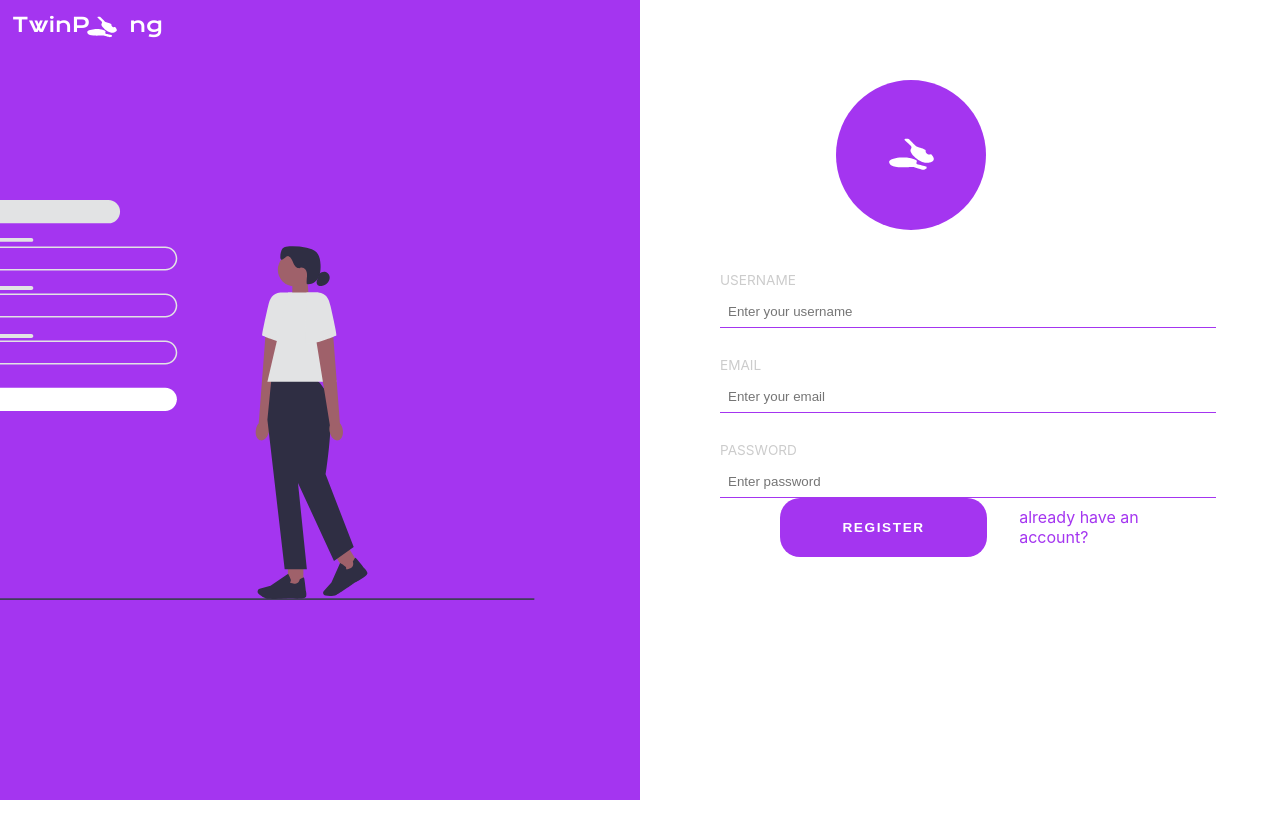
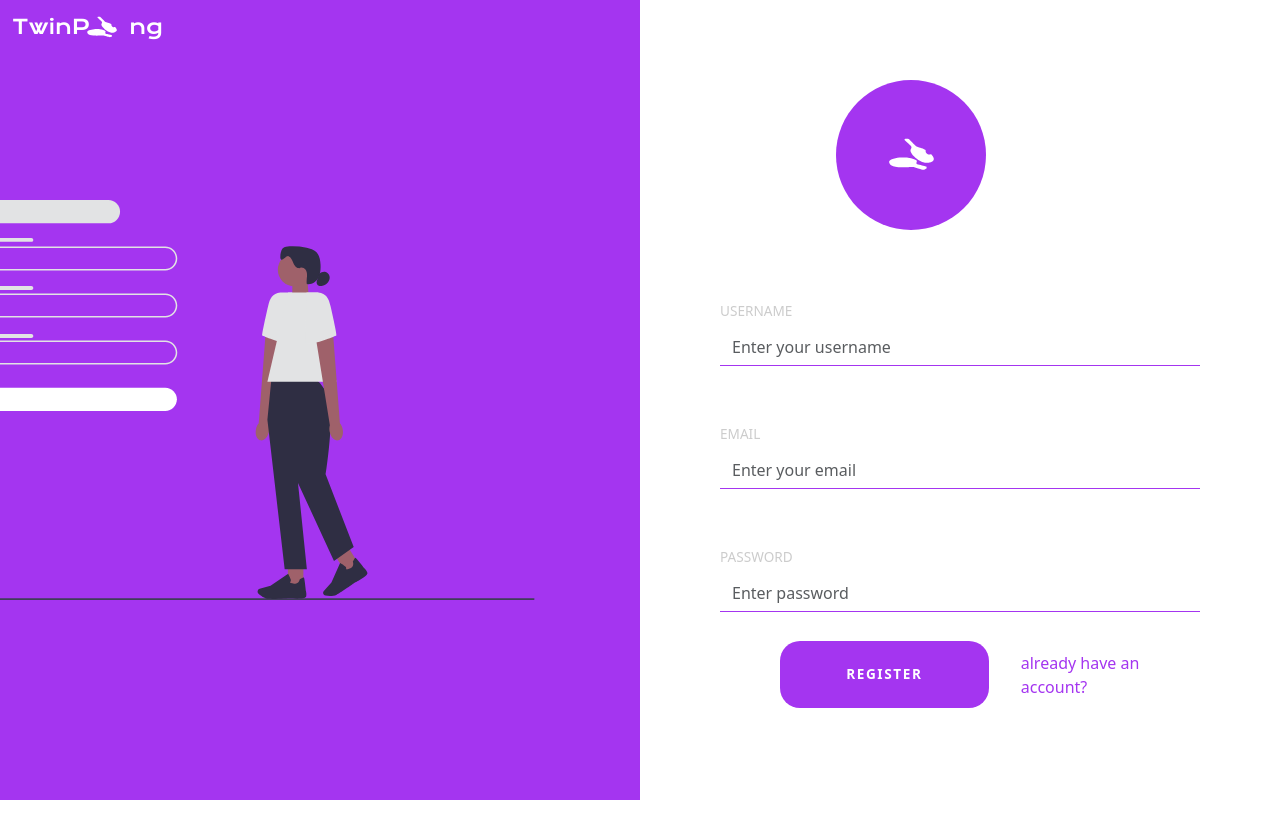
Before and after one commit to het-tale/ft_transcendence, a React (Create React App) app in the folder front/: page /register in a window 1280 px wide. Shown: the top 838 px of the page. After the commit the page ends 800 px from the top, so only its background shows below. Built offline with nearby package versions, Linux system fonts and the light colour scheme.

Commit message:
create a new user

```diff
--- a/front/package.json
+++ b/front/package.json
@@ -22,6 +22,7 @@
     "react-scripts": "5.0.1",
     "styled-components": "^5.3.11",
     "typescript": "^4.9.5",
+    "validator": "^13.11.0",
     "web-vitals": "^2.1.4"
   },
   "scripts": {
--- a/front/public/index.html
+++ b/front/public/index.html
@@ -25,6 +25,12 @@
       Learn how to configure a non-root public URL by running `npm run build`.
     -->
     <link rel="preconnect" href="https://fonts.gstatic.com" crossorigin>
+    <!-- <link
+  rel="stylesheet"
+  href="https://cdn.jsdelivr.net/npm/bootstrap@5.3.0/dist/css/bootstrap.min.css"
+  integrity="sha384-9ndCyUaIbzAi2FUVXJi0CjmCapSmO7SnpJef0486qhLnuZ2cdeRhO02iuK6FUUVM"
+  crossorigin="anonymous"
+/> -->
 <link href="https://fonts.googleapis.com/css2?family=Krona+One&display=swap" rel="stylesheet">
 <script src="https://kit.fontawesome.com/e0a95541bf.js" crossorigin="anonymous"></script>
 <title>Ft_transcendence</title>
--- a/front/src/App.tsx
+++ b/front/src/App.tsx
@@ -5,7 +5,7 @@ import Landing from "./pages/Landing";
 import Login from "./pages/Login";
 import Register from "./pages/Register";
 import CompleteProfile from "./pages/CompleteProfile";
-import React from 'react';
+import ErrorToast from "./components/ErrorToast";
 
 
 function App() {
@@ -21,6 +21,7 @@ function App() {
           <Route path="complete-profile" element={<CompleteProfile />} />
       </Routes>
     </BrowserRouter>
+    {/* <ErrorToast/> */}
     </div>
   );
 }
--- /dev/null
+++ b/front/src/components/ErrorToast.tsx
@@ -0,0 +1,25 @@
+import { useState } from 'react';
+import Toast from 'react-bootstrap/Toast';
+import ToastContainer from 'react-bootstrap/ToastContainer';
+
+function ErrorToast(message : any) {
+    const [show, setShow] = useState(true);
+  return (
+    <>
+      <ToastContainer
+          className="p-3"
+          position="bottom-end"
+          style={{ zIndex: 1 }}
+        >
+          <Toast onClose={() => setShow(false)} show={show} bg='danger'>
+            <Toast.Header closeButton={true}>
+              <strong className="me-auto">Error</strong>
+            </Toast.Header>
+            <Toast.Body>{message.message}</Toast.Body>
+          </Toast>
+        </ToastContainer>
+    </>
+  );
+}
+
+export default ErrorToast;
--- a/front/src/components/Main.tsx
+++ b/front/src/components/Main.tsx
@@ -28,7 +28,7 @@ c-34 -13 -75 -19 -130 -19 -68 0 -89 5 -145 31 -79 38 -140 97 -177 172 -23
 201 -813 261 -153 22 -637 27 -810 9z"/>
 </g>
 </svg>
-        <div className="Rectangle-4">
+        <div className="intra-wrapper">
             <Link to="/complete-profile" className="intra">Sign in with intra 42</Link>
         </div>
     </div>);
--- a/front/src/css/landing.css
+++ b/front/src/css/landing.css
@@ -92,9 +92,9 @@
     color: var(--fakhti);
     }
 
-    .Rectangle-4 {
+    .intra-wrapper {
         width: 366px;
-        height: 25px;
+        height: 65px;
         padding: 22px 51px 21px;
         background-color: var(--fakhti);
         border-radius: 30px 0 30px 0;
--- a/front/src/css/login.css
+++ b/front/src/css/login.css
@@ -163,7 +163,7 @@ label {
     display: block;
     width: 100%;
     padding: 0.5rem;
-    /* margin-bottom: 0.5rem; */
+    margin-bottom: 0.5rem;
 
   }
   .form-control:focus {
--- a/front/src/css/register.css
+++ b/front/src/css/register.css
@@ -155,22 +155,22 @@ label {
     margin-bottom: 0.5rem;
   }
 .form-control {
-    background-color: transparent;
-    border-top: 0;
-    border-right: 0;
-    border-left: 0;
-    border-radius: 0;
-    border-bottom: 1px solid var(--fakhti);
-    display: block;
-    width: 100%;
-    /* padding: 0.5rem;
-    margin-bottom: 1.8rem; */
+    background-color: transparent !important;
+    border-top: 0 !important;
+    border-right: 0 !important;
+    border-left: 0 !important;
+    border-radius: 0 !important;
+    border-bottom: 1px solid var(--fakhti) !important;
+    display: block !important;
+    width: 100% !important;
+    padding: 0.5rem;
+    margin-bottom: 1.8rem;
 
   }
   .form-control:focus {
-    outline: none;
-    box-shadow: none;
-    border-bottom: 1px solid var(--fakhti);
+    outline: none !important;
+    box-shadow: none !important;
+    border-bottom: 1px solid var(--fakhti) !important;
   }
   .submit {
     display: flex;
--- a/front/src/index.tsx
+++ b/front/src/index.tsx
@@ -3,6 +3,7 @@ import ReactDOM from 'react-dom/client';
 import './index.css';
 import App from './App';
 import reportWebVitals from './reportWebVitals';
+import 'bootstrap/dist/css/bootstrap.min.css';
 
 const root = ReactDOM.createRoot(
   document.getElementById('root') as HTMLElement
--- a/front/src/pages/Register.tsx
+++ b/front/src/pages/Register.tsx
@@ -3,17 +3,35 @@ import '../css/register.css';
 import { Outlet, Link, Navigate } from "react-router-dom";
 import Home from './Home';
 import axios from 'axios';
-import { useNavigate } from "react-router-dom"
+import { useNavigate } from "react-router-dom";
+import ErrorToast from '../components/ErrorToast';
+import validator from 'validator';
 
 function Register() {
     const [username, setUsername] = useState("");
     const [email, setEmail] = useState("");
     const [password, setPassword] = useState("");
     const [register, setRegister] = useState(false);
-    const [errrorMessage, setErrorMessage] = React.useState('')
+    const [errorMessage, setErrorMessage] = React.useState('')
     const [isLoggedIn, setIsLoggedIn] = React.useState(false);
+    const [passwordError, setPasswordError] = useState('');
     let navigate = useNavigate();
+
+
+    const validate = (value) => {
+
+        if (validator.isStrongPassword(value, {
+            minLength: 8, minLowercase: 1,
+            minUppercase: 1, minNumbers: 1, minSymbols: 1
+        })) {
+            setErrorMessage('Is Strong Password')
+        } else {
+            setErrorMessage('Is Not Strong Password')
+        }
+    }
+
     const handleSubmit = (e: any) => {
+        setErrorMessage('');
         // prevent the form from refreshing the whole page
         e.preventDefault();
         const configuration = {
@@ -36,9 +54,10 @@ function Register() {
         .catch((error) => {
             const errorMessage = error.response.data.message;
             setErrorMessage(errorMessage);
-            console.log(errrorMessage);
+            console.log(errorMessage);
         });
       }
+
 
     return (
         <div className="signupContainer">
@@ -122,6 +141,9 @@ function Register() {
                     <Link to="/login" className='dejavu'>already have an account?</Link>
                   </div>
             </form>
+            <span>
+                {errorMessage !== '' ? <ErrorToast message={errorMessage}/> : null }
+            </span>
         </div>
     </div>
     );
```
Also changed, not shown: 1 other file (tests, documents, lock files or other folders).
